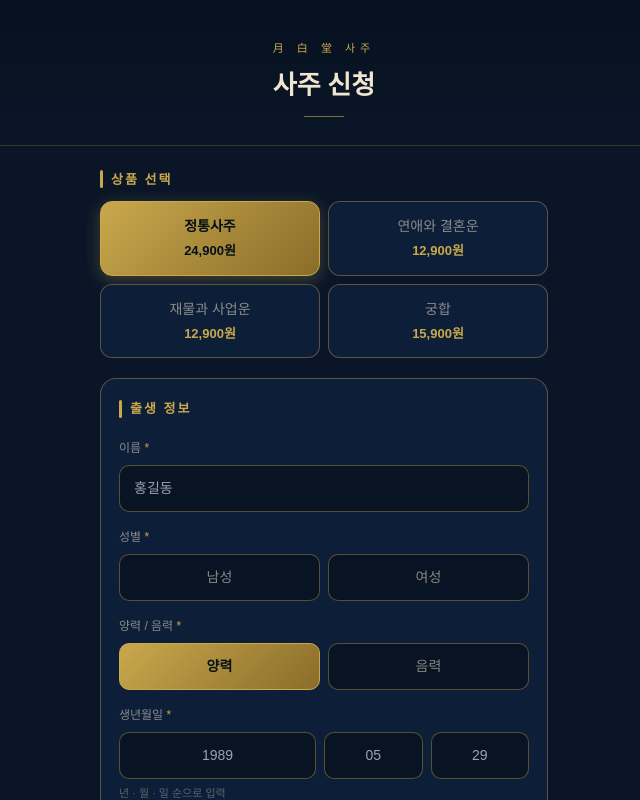
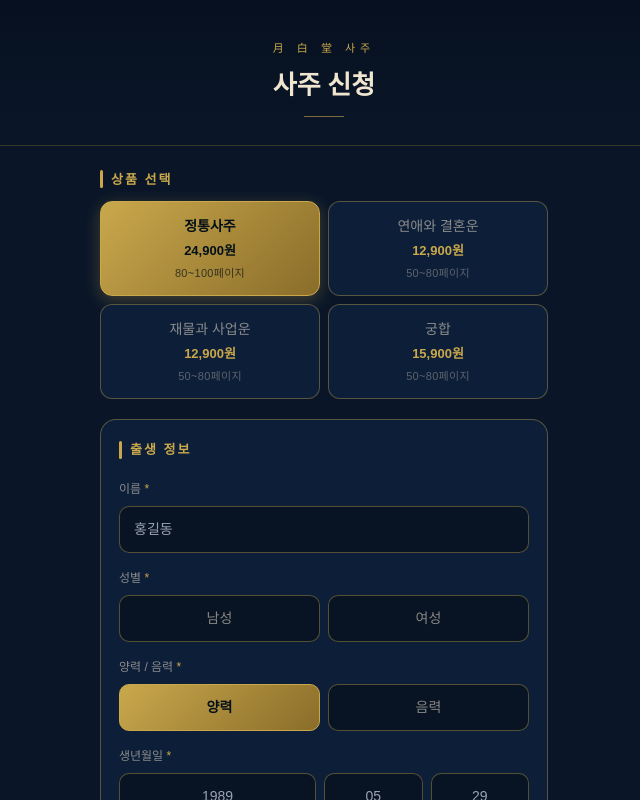
Before and after one commit to jacob9195/whitemoon-app, a Next.js app: page /apply in a window 1280 px wide. Shown: the top 800 px of the page, without its empty margins (316-956 px from the left). Built offline with nearby package versions, Linux system fonts and the light colour scheme.

Commit message:
Update page.tsx

```diff
--- a/app/apply/page.tsx
+++ b/app/apply/page.tsx
@@ -19,6 +19,13 @@ const PRODUCT_LABELS: Record<Product, string> = {
   '연애결혼': '연애와 결혼운',
   '재물사업': '재물과 사업운',
   '궁합':     '궁합',
+}
+
+const PRODUCT_PAGES: Record<Product, string> = {
+  '정통사주': '80~100페이지',
+  '연애결혼': '50~80페이지',
+  '재물사업': '50~80페이지',
+  '궁합':     '50~80페이지',
 }
 
 const PLACES = [
@@ -281,6 +288,14 @@ function ApplyForm() {
                 <span style={{ fontSize: 13, fontWeight: 700, color: product===p ? '#041018' : C.gold }}>
                   {PRODUCT_PRICES[p]}
                 </span>
+                <span style={{
+                  fontSize: 11,
+                  color: product===p ? 'rgba(4,16,24,0.7)' : C.textDim,
+                  fontWeight: 400,
+                  letterSpacing: 0.3,
+                }}>
+                  {PRODUCT_PAGES[p]}
+                </span>
               </button>
             ))}
           </div>
```
